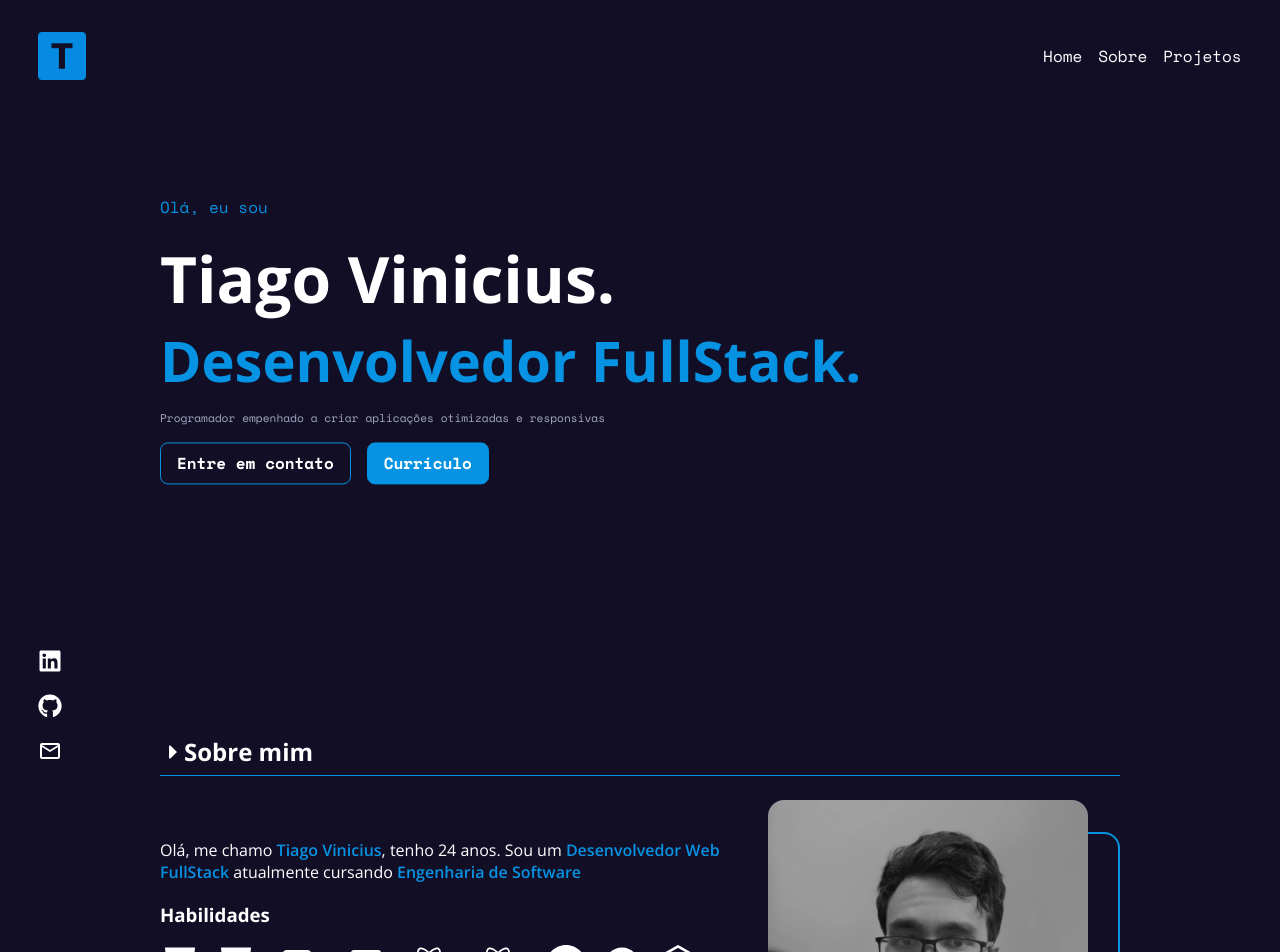
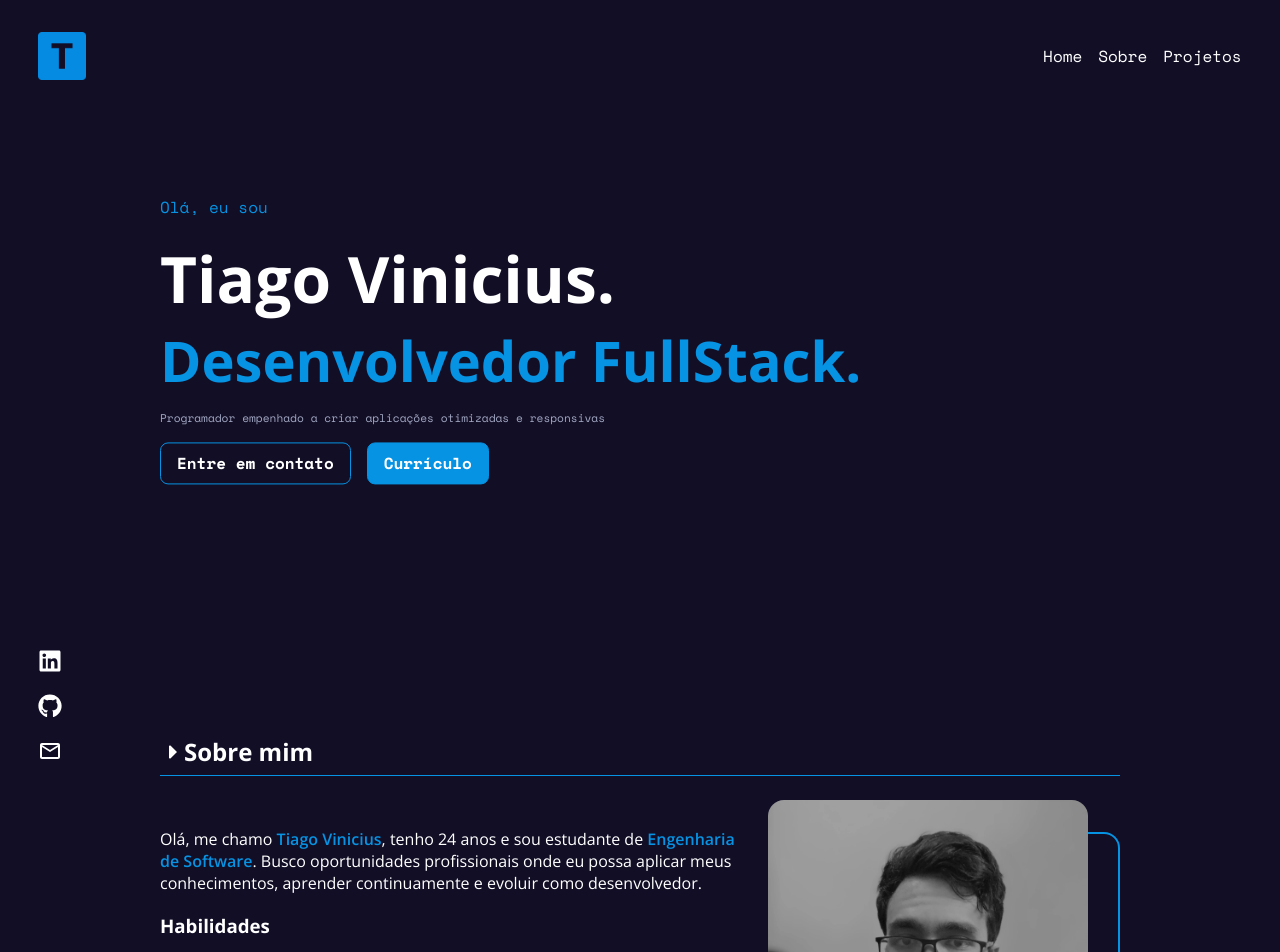
Before and after one commit to TiagoViniciusDev/Portfolio, a React (Vite) app: page / in a window 1280 px wide. Shown: the top 952 px of the page. Built offline with nearby package versions, Linux system fonts and the light colour scheme.

Commit message:
Atualização no texto

```diff
--- a/src/components/AboutMe/AboutMe.jsx
+++ b/src/components/AboutMe/AboutMe.jsx
@@ -25,8 +25,7 @@ function AboutMe() {
 
             <div className='info'>
                 <div className='desc'>
-                    <p>Olá, me chamo <span>Tiago Vinicius</span>, tenho 24 anos. Sou um <span>Desenvolvedor Web FullStack</span> atualmente cursando <span>Engenharia de Software</span></p>
-                    <p></p>
+                    <p>Olá, me chamo <span>Tiago Vinicius</span>, tenho 24 anos e sou estudante de <span>Engenharia de Software</span>. Busco oportunidades profissionais onde eu possa aplicar meus conhecimentos, aprender continuamente e evoluir como desenvolvedor.</p>
                     <div className='skillsContainer'>
                         <h3>Habilidades</h3>
                         <div className='skills'>
```
